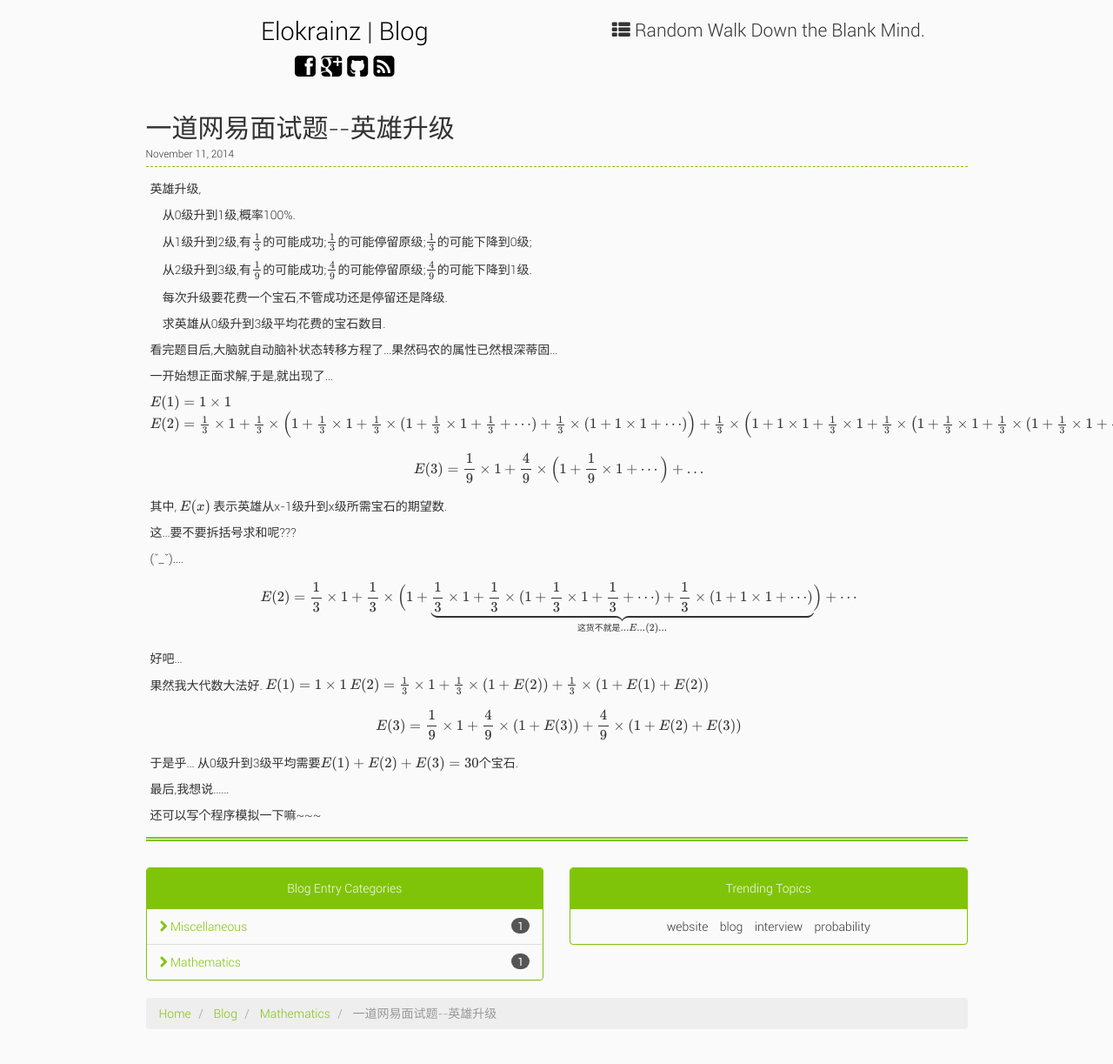
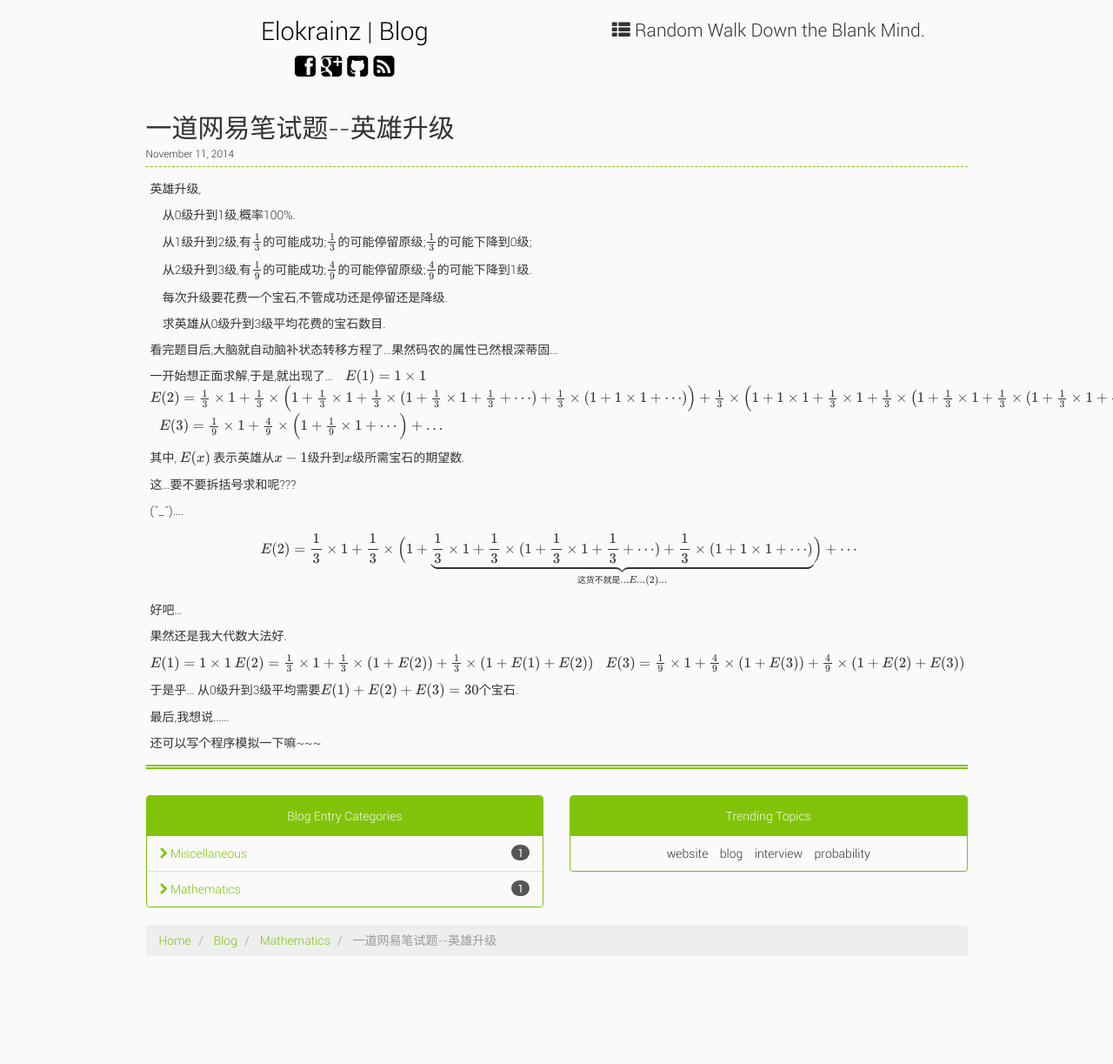
Before and after one commit to elokrainz/elokrainz.github.io, a Jekyll site: the page built from _posts/2014-11-11-Netease-Interview-Hero-Promotion.md, in a window 1280 px wide. Shown: the whole page at 87% size. Built offline with Jekyll 4.4.1, drawn with Linux system fonts in a browser that asks for light colours; formulas are drawn with MathJax 3; comment, search, counter and statistics services are not loaded; after the commit the page ends 1139 px from its top, so only the background shows below that.

Commit message:
interview-hero-promot

```diff
--- a/_posts/2014-11-11-Netease-Interview-Hero-Promotion.md
+++ b/_posts/2014-11-11-Netease-Interview-Hero-Promotion.md
@@ -1,5 +1,5 @@
 ---
-title: 一道网易面试题--英雄升级
+title: 一道网易笔试题--英雄升级
 date: 2014-11-11 22:00
 layout: post
 category: Mathematics
@@ -52,14 +56,15 @@ $$
 
 好吧...
 
-果然我大代数大法好.
+果然还是我大代数大法好.
+
 $$
 E(1) = 1 \times 1
 $$
 $$
 E(2) = \frac{1}{3} \times 1 + \frac{1}{3} \times ( 1 + E(2) ) +  \frac{1}{3} \times ( 1 + E(1) + E(2) )
 $$
-
+&#8194;
 $$
 E(3) = \frac{1}{9} \times 1 + \frac{4}{9} \times ( 1 + E(3) ) +  \frac{4}{9} \times ( 1 + E(2) + E(3) )
 $$
```
Also changed, not shown: other parts of _posts/2014-11-11-Netease-Interview-Hero-Promotion.md (+7 -3 lines).
